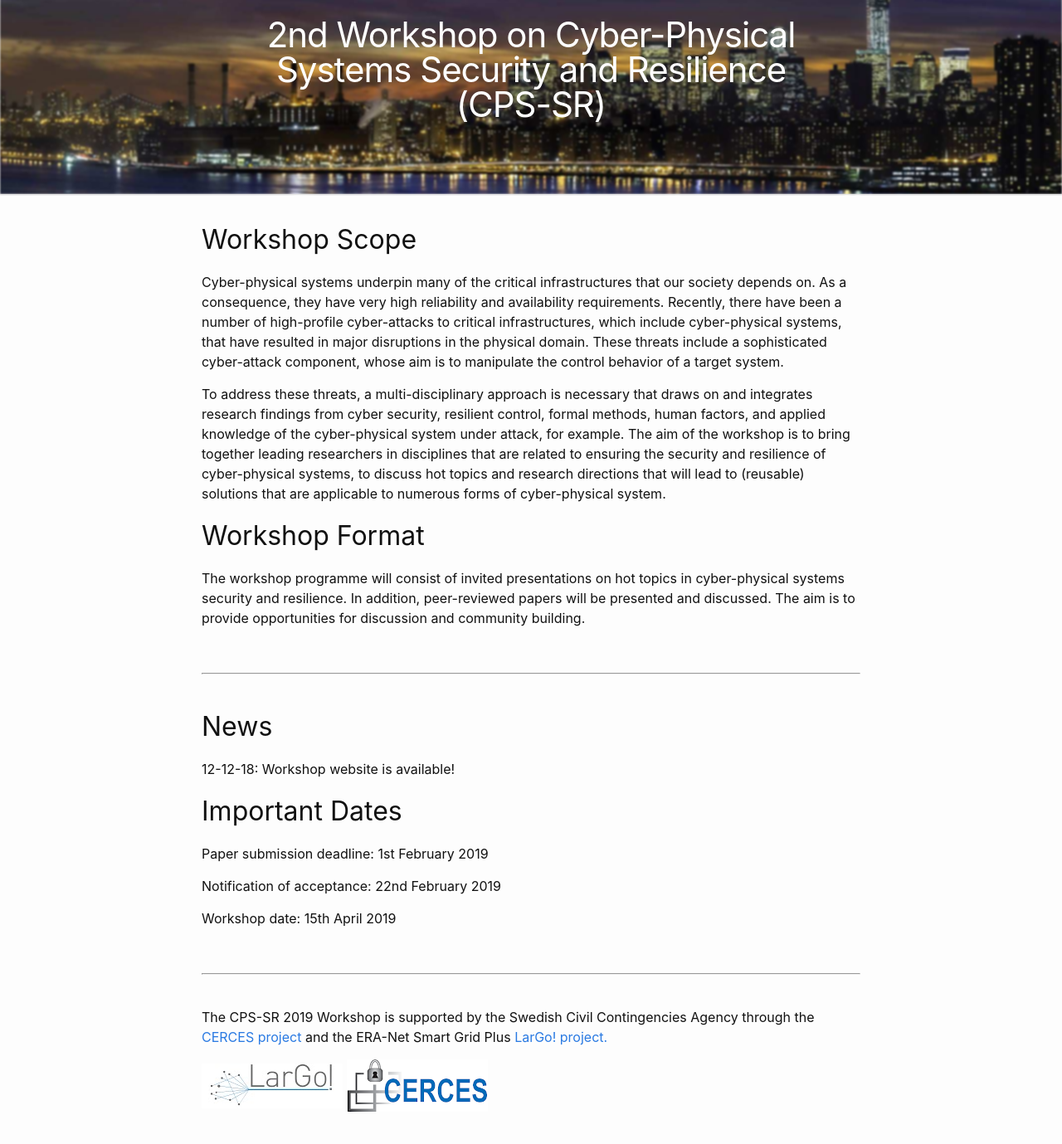
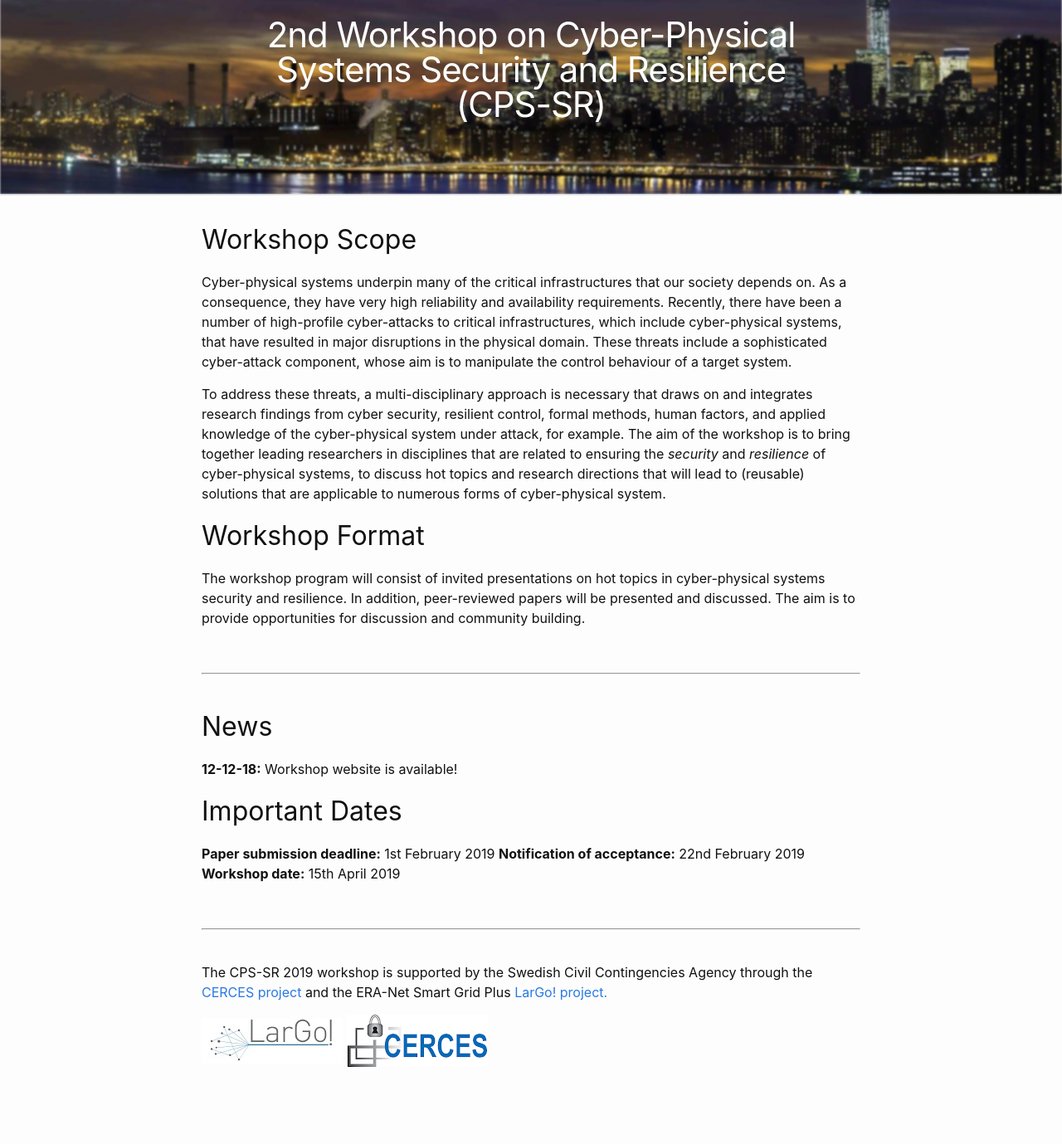
Before and after one commit to ait-csr/cps-sr, a Jekyll site: the page built from index.md, in a window 1280 px wide and 1400 px high, scrolled down 125 px. Shown: the top 1379 px of the window at 83% size. Built offline with Jekyll 4.4.1, drawn with Linux system fonts in a browser that asks for light colours; after the commit the page ends 1471 px from its top, so only the background shows below that.

Commit message:
Some changed to the landing page.

```diff
--- a/index.md
+++ b/index.md
@@ -6,14 +6,13 @@ layout: page
 title: ""
 ---
 
+## Workshop Scope
+Cyber-physical systems underpin many of the critical infrastructures that our society depends on. As a consequence, they have very high reliability and availability requirements. Recently, there have been a number of high-profile cyber-attacks to critical infrastructures, which include cyber-physical systems, that have resulted in major disruptions in the physical domain. These threats include a sophisticated cyber-attack component, whose aim is to manipulate the control behaviour of a target system.
 
-## Workshop Scope
-Cyber-physical systems underpin many of the critical infrastructures that our society depends on. As a consequence, they have very high reliability and availability requirements. Recently, there have been a number of high-profile cyber-attacks to critical infrastructures, which include cyber-physical systems, that have resulted in major disruptions in the physical domain. These threats include a sophisticated cyber-attack component, whose aim is to manipulate the control behavior of a target system.
-
-To address these threats, a multi-disciplinary approach is necessary that draws on and integrates research findings from cyber security, resilient control, formal methods, human factors, and applied knowledge of the cyber-physical system under attack, for example. The aim of the workshop is to bring together leading researchers in disciplines that are related to ensuring the security and resilience of cyber-physical systems, to discuss hot topics and research directions that will lead to (reusable) solutions that are applicable to numerous forms of cyber-physical system.
+To address these threats, a multi-disciplinary approach is necessary that draws on and integrates research findings from cyber security, resilient control, formal methods, human factors, and applied knowledge of the cyber-physical system under attack, for example. The aim of the workshop is to bring together leading researchers in disciplines that are related to ensuring the *security* and *resilience* of cyber-physical systems, to discuss hot topics and research directions that will lead to (reusable) solutions that are applicable to numerous forms of cyber-physical system.
 
 ## Workshop Format
-The workshop programme will consist of invited presentations on hot topics in cyber-physical systems security and resilience. In addition, peer-reviewed papers will be presented and discussed. The aim is to provide opportunities for discussion and community building.
+The workshop program will consist of invited presentations on hot topics in cyber-physical systems security and resilience. In addition, peer-reviewed papers will be presented and discussed. The aim is to provide opportunities for discussion and community building.
 
 <br/>
 
@@ -37,8 +34,7 @@ Workshop date: 15th April 2019
 
 <br/>
 
-
-The CPS-SR 2019 Workshop is supported by the Swedish Civil Contingencies Agency through the <a href="https://www.kth.se/ac/research/secure-control-systems/cerces/cerces-center-for-resilient-critical-infrastructures-1.609722" target="_blank">CERCES project</a> and the ERA-Net Smart Grid Plus <a href="http://www.largo-project.eu/" target="_blank">LarGo! project.</a>
+The CPS-SR 2019 workshop is supported by the Swedish Civil Contingencies Agency through the <a href="https://www.kth.se/ac/research/secure-control-systems/cerces/cerces-center-for-resilient-critical-infrastructures-1.609722" target="_blank">CERCES project</a> and the ERA-Net Smart Grid Plus <a href="http://www.largo-project.eu/" target="_blank">LarGo! project.</a>
 
 ![LarGo](/assets/LarGo.jpg)
 ![CERCES](/assets/cerces.png)
```
Also changed, not shown: other parts of index.md (+4 -6 lines).
